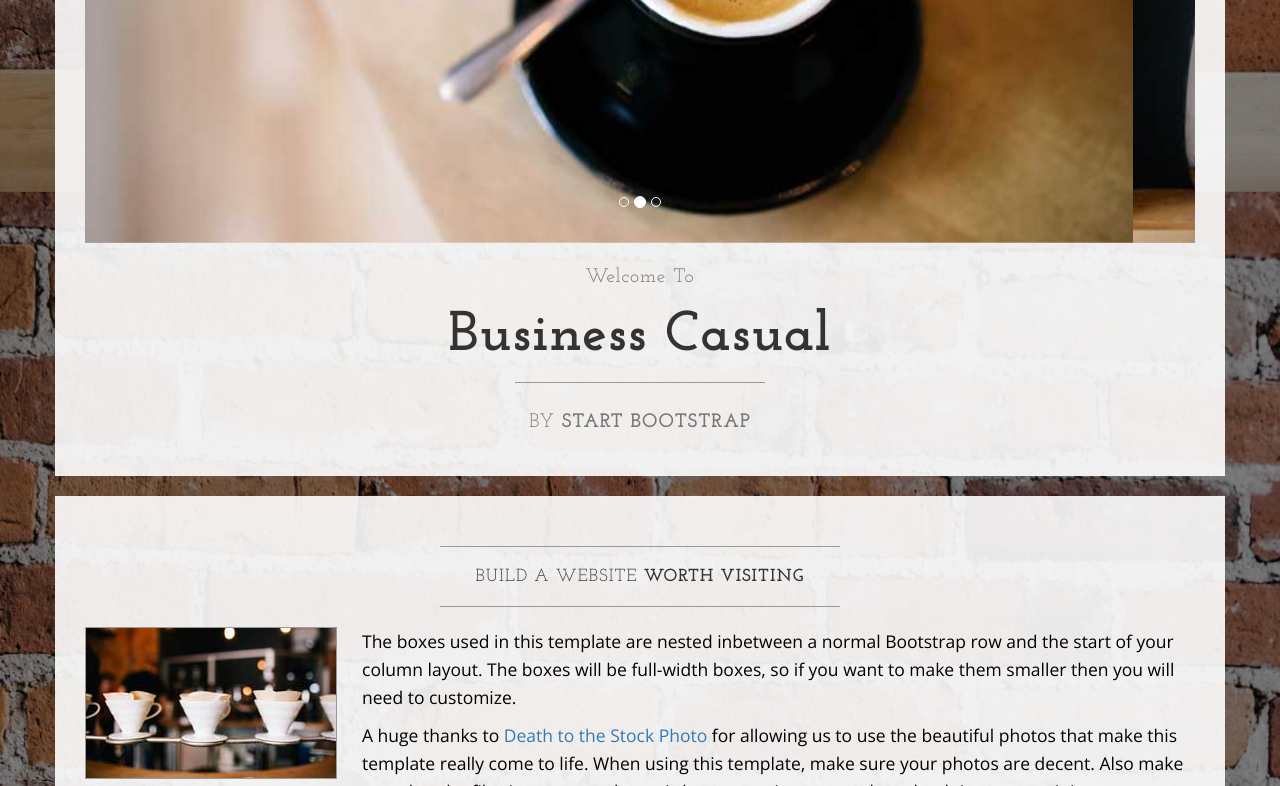
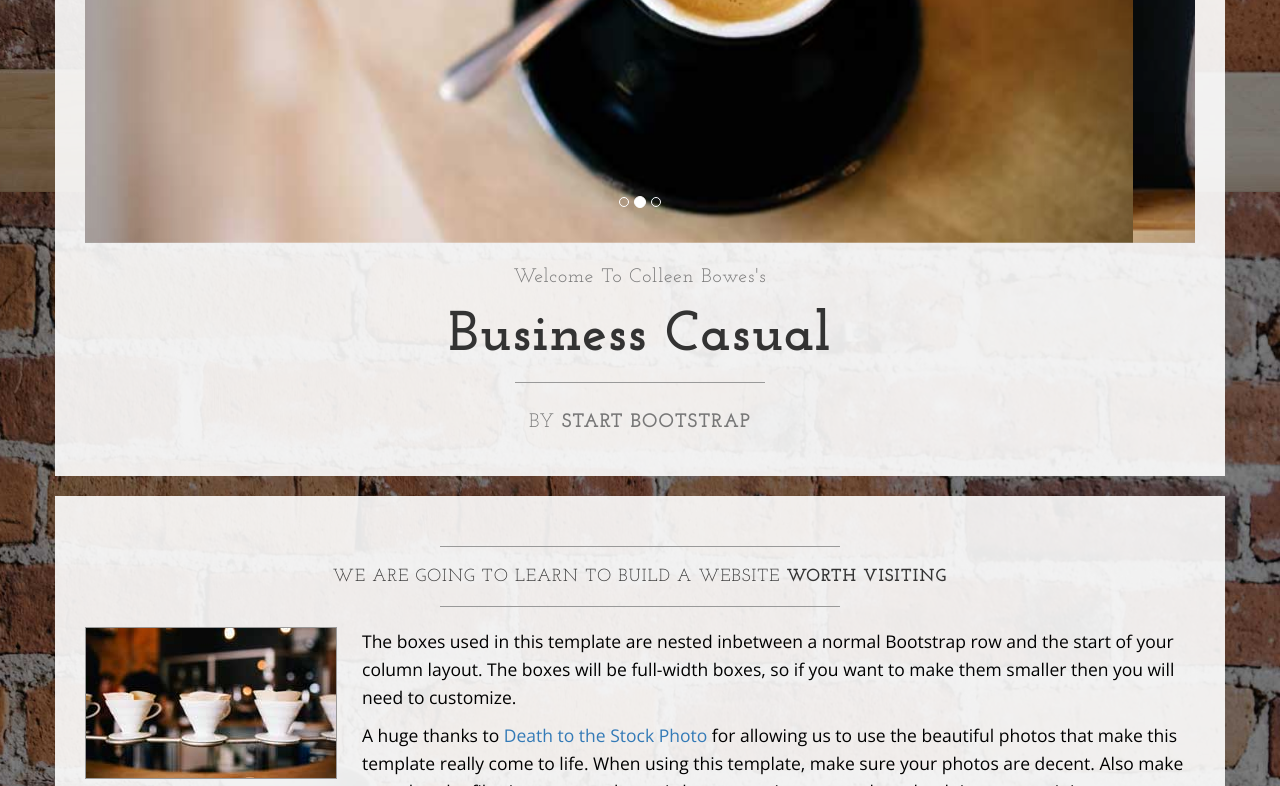
Before and after one commit to ceb10/Review_Git, a plain HTML site: page index.html in a window 1280 px wide. Shown: the part 608-1394 px from the top of the page. Drawn offline with nearby package versions, Linux system fonts and the light colour scheme.

Commit message:
Made three changes to the index.html page

```diff
--- a/index.html
+++ b/index.html
@@ -1,6 +1,6 @@
 <!DOCTYPE html>
 <html lang="en">
-
+<!-- Colleen Bowes Business Casual Theme -->
 <head>
 
     <meta charset="utf-8">
@@ -106,7 +106,7 @@
                         </a>
                     </div>
                     <h2 class="brand-before">
-                        <small>Welcome to</small>
+                        <small>Welcome to Colleen Bowes's</small>
                     </h2>
                     <h1 class="brand-name">Business Casual</h1>
                     <hr class="tagline-divider">
@@ -123,7 +123,7 @@
             <div class="box">
                 <div class="col-lg-12">
                     <hr>
-                    <h2 class="intro-text text-center">Build a website
+                    <h2 class="intro-text text-center">We are going to learn to build a website
                         <strong>worth visiting</strong>
                     </h2>
                     <hr>
```
Also changed, not shown: 1 other file.
